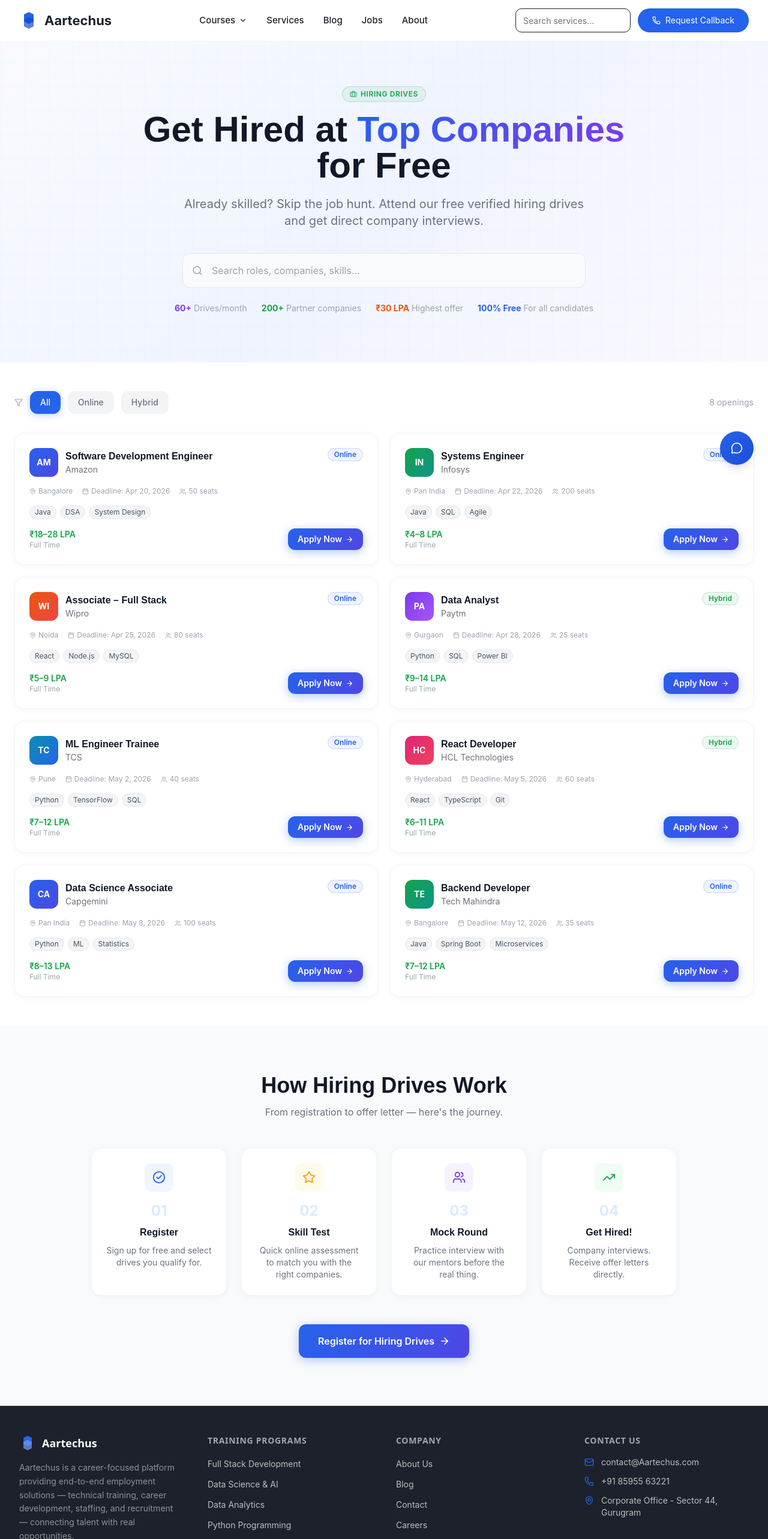
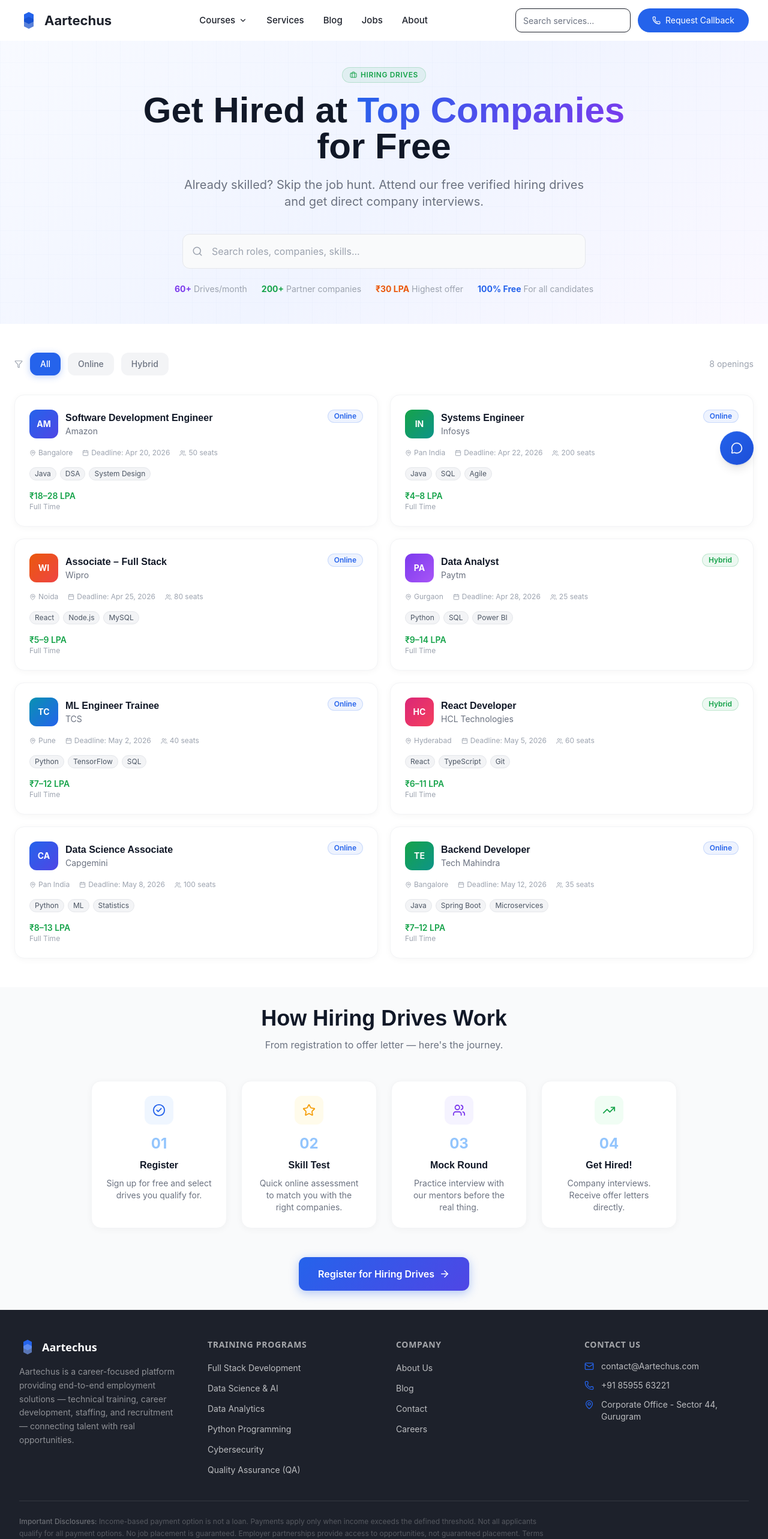
Before and after one commit to rjtbst/aartechus, a Next.js app: page /jobs in a window 1280 px wide. Shown: the top 2566 px of the page at 60% size. Built offline with nearby package versions, Linux system fonts and the light colour scheme.

Commit message:
fix_jobs

```diff
--- a/src/app/jobs/JobsClient.tsx
+++ b/src/app/jobs/JobsClient.tsx
@@ -43,7 +43,7 @@ export default function JobsClient() {
   return (
     <div className="min-h-screen bg-white pt-16">
       {/* Hero */}
-      <section className="relative py-20 mesh-bg overflow-hidden">
+      <section className="relative py-12 mesh-bg overflow-hidden">
         <div className="absolute inset-0 grid-bg opacity-50" />
         <div className="relative max-w-7xl mx-auto px-4 sm:px-6 text-center">
           <motion.div initial={{ opacity: 0, y: 20 }} animate={{ opacity: 1, y: 0 }}>
@@ -132,9 +132,9 @@ export default function JobsClient() {
                     <div className="text-green-600 font-semibold text-sm">{job.package}</div>
                     <div className="text-gray-400 text-xs">{job.type}</div>
                   </div>
-                  <button className="glow-btn px-4 py-2 rounded-xl text-sm font-semibold text-white flex items-center gap-1.5">
+                  {/* <button className="glow-btn px-4 py-2 rounded-xl text-sm font-semibold text-white flex items-center gap-1.5">
                     Apply Now <ArrowRight size={13} />
-                  </button>
+                  </button> */}
                 </div>
               </motion.div>
             ))}
@@ -150,7 +150,7 @@ export default function JobsClient() {
       </section>
 
       {/* How hiring drives work */}
-      <section className="py-20 bg-gray-50">
+      <section className="py-8 bg-gray-50">
         <div className="max-w-5xl mx-auto px-4 sm:px-6">
           <div className="text-center mb-12">
             <h2 className="font-bold text-4xl text-gray-900 mb-3">How Hiring Drives Work</h2>
@@ -170,7 +170,7 @@ export default function JobsClient() {
                 <div className={`w-12 h-12 rounded-xl ${s.bg} flex items-center justify-center mx-auto mb-4`}>
                   <s.icon size={22} className={s.color} />
                 </div>
-                <div className="text-2xl font-bold text-blue-100 mb-2">0{i + 1}</div>
+                <div className="text-2xl font-bold text-blue-300 mb-2">0{i + 1}</div>
                 <h3 className="font-semibold text-gray-900 mb-2">{s.title}</h3>
                 <p className="text-gray-500 text-sm">{s.desc}</p>
               </motion.div>
```
